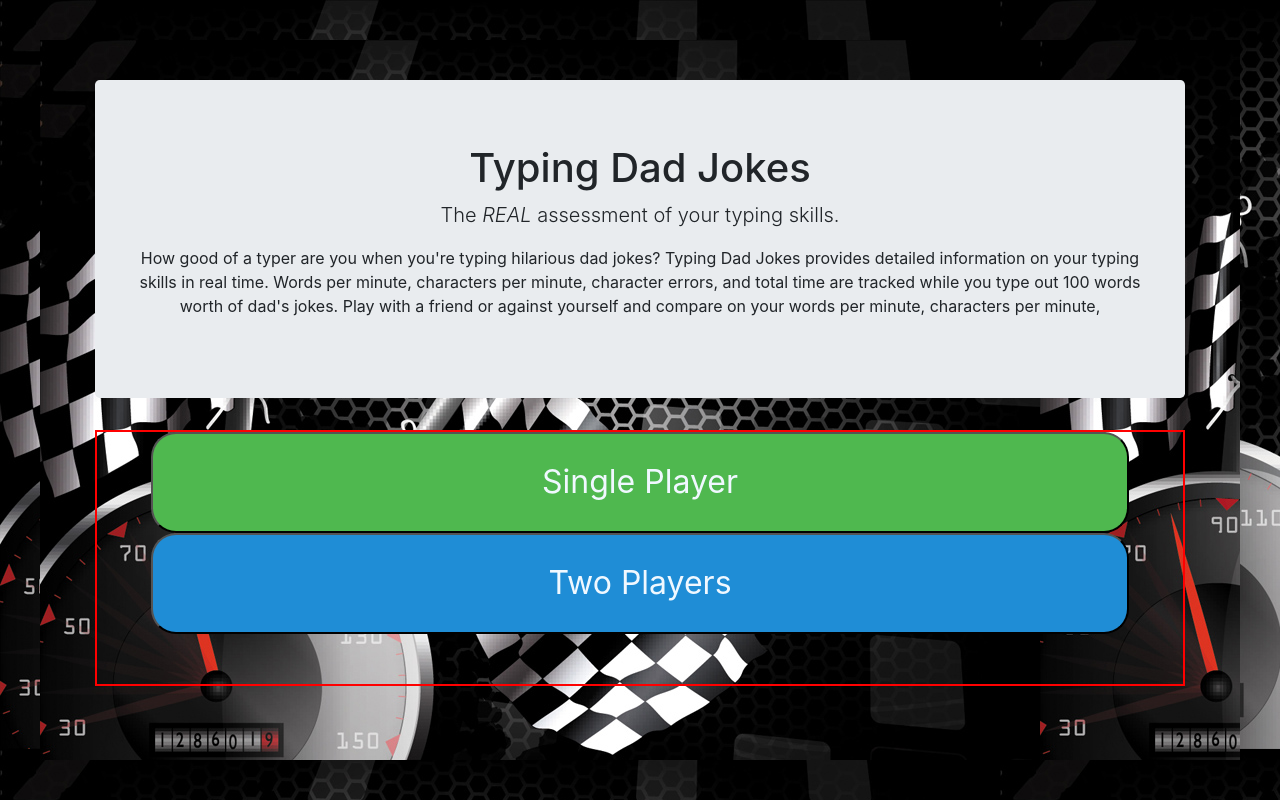
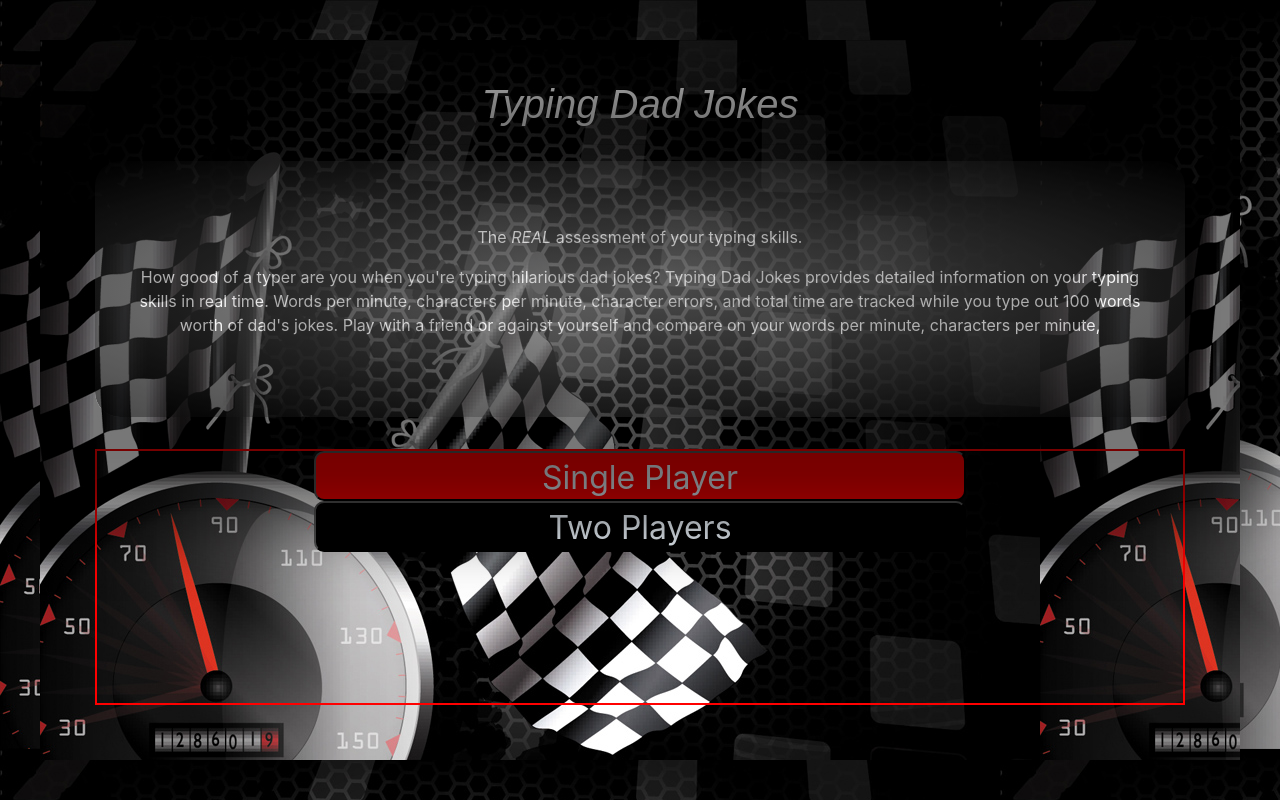
Before and after one commit to Andrew-Philpott/type-dad-jokes, a website built with webpack: page src/index.html in a window 1280 px wide. Shown: the top 800 px of the page. Built offline with nearby package versions, Linux system fonts and the light colour scheme; no server answers.

Commit message:
Add styling.

```diff
--- a/src/css/styles.css
+++ b/src/css/styles.css
@@ -22,11 +22,18 @@ body {
   text-align: center;
   height: 100%;
 }
-
+.jumbotron {
+  opacity: 70%;
+  color: whitesmoke;
+  background: radial-gradient(#6b6b6b, black );
+  -webkit-box-shadow: 0px 10px 64px 103px rgba(0,0,0,0.76);
+  -moz-box-shadow: 0px 10px 64px 103px rgba(0,0,0,0.76);
+  box-shadow: 0px 10px 64px 103px rgba(0,0,0,0.76);
+  border-radius: 25px;
+}
 #name-form {
   height: 100%;
 }
-
 #game-page {
   display: flex;
   flex-direction: column;
@@ -50,7 +57,12 @@ body {
   justify-content: space-around;
   width: 80%;
 }
-
+#title {
+  font-style: italic;
+  font-family: sans-serif;
+  font-size: 2em;
+  color: whitesmoke;
+}
 #stats-box {
   width: 100%;
 }
@@ -58,7 +70,9 @@ body {
 #stats-box p {
   font-size: 1.2em;
 }
-
+#header {
+  width: 100%;
+}
 #paragraph-box {
   min-height: 150px;
   width: 100%;
@@ -153,24 +167,29 @@ span.next {
   background-color: #1f8dd6;
 }
 #players-select {
+  display: flex;
+  flex-direction: column;
+  align-items: center;
   width: 100%;
   height: 40%;
   border: 2px solid red;
 }
 .rounded-white {
-  border-radius: 25px;
+  border-radius: 10px;
   color: aliceblue;
 }
 .players-button {
-  width: 90%;
-  height: 40%;
+  background-color: grey;
+  width: 60%;
+  height: 20%;
   font-size: 2em;
+  min-height: 50px;
 }
 .players-button:first-of-type {
-  background-color: #4fb84f;
+  background-color: red;
 }
 .players-button:last-of-type {
-  background-color: #1f8dd6;
+  background-color: black;
 }
 .game-button {
   width: 20%;
--- a/src/index.html
+++ b/src/index.html
@@ -18,11 +18,12 @@
     </div>
     <div class="container">
       <div id="header">
-        <div class="jumbotron">
           <div id="title">
               <h1>Typing Dad Jokes</h1>
+              <hr>
           </div>
-            <p class="lead">The <em>REAL</em> assessment of your typing skills.</p>
+        <div class="jumbotron">
+            <p>The <em>REAL</em> assessment of your typing skills.</p>
             <p>How good of a typer are you when you're typing hilarious dad jokes? Typing Dad Jokes provides detailed information on
               your typing skills in real time. Words per minute, characters per minute, character errors, and total time
               are tracked while you type out 100 words worth of dad's jokes. Play with a friend or against yourself and compare
--- a/src/index.js
+++ b/src/index.js
@@ -27,6 +27,10 @@ function callAPI(game) {
       displayParagraph(game);
     });
 }
+
+// function recordErrorsOnKeyboard() {
+
+// }
 
 function formatParagraph(paragraph) {
   // Shorten paragrph to 100 words
```
Lines whose indentation alone changed are shown as unchanged.
